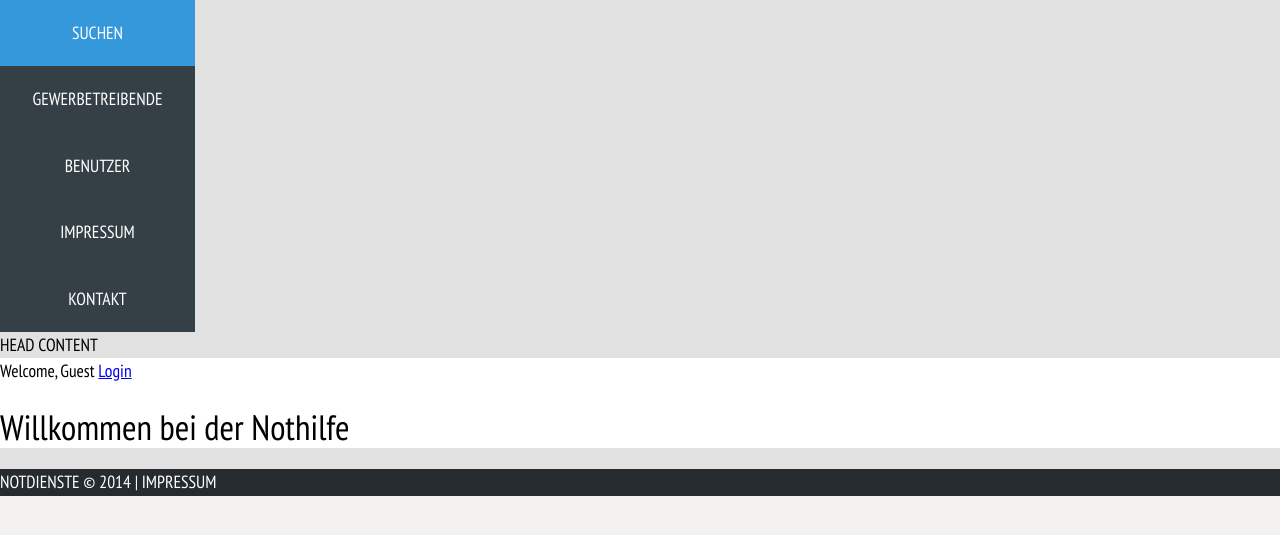
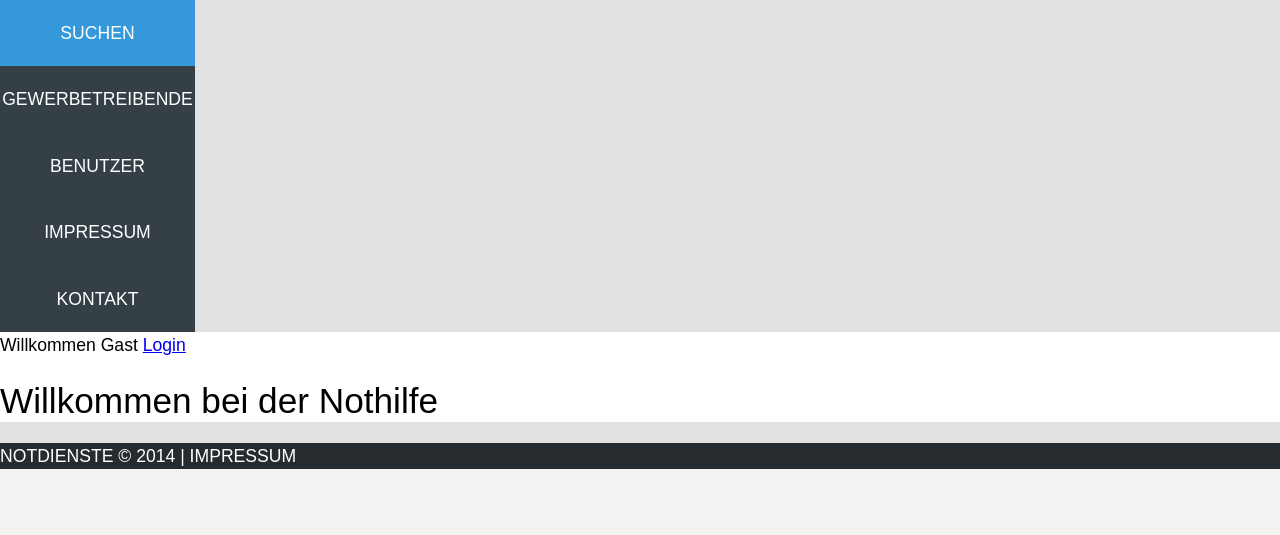
Before and after one commit to sulami/strugz, a Django app: template templates/index.html in a window 1280 px wide. Shown: the top 535 px of the page. Run offline with Django 3.2, Linux system fonts and the light colour scheme; the template is opened without the code that fills it, so the values that code supplies are empty.

Commit message:
templates/skeleton: fix some things, tabs->spaces

```diff
--- a/templates/skeleton.html
+++ b/templates/skeleton.html
@@ -3,12 +3,10 @@
 <head>
     <meta http-equiv="content-type" content="text/html; charset=utf-8">
     {% load staticfiles %}
+    <link href='http://fonts.googleapis.com/css?family=PT+Sans:400,700' rel='stylesheet' type='text/css'>
     <link rel="stylesheet" type="text/css" href="{% static 'nd-style.css' %}">
     <link rel="stylesheet" type="text/css" href="{% static 'nd-responsive.css' %}">
-	<link rel="stylesheet" type="text/css" href="{% static 'fonts/ArchitectsDaughter/stylesheet.css' %}">
-	<link rel="stylesheet" type="text/css" href="{% static 'fonts/PTSansNarrow_bold/stylesheet.css' %}">
-	<link rel="stylesheet" type="text/css" href="{% static 'fonts/PTSansNarrow_regular/stylesheet.css' %}">
-    <title>{% block title %}{% endblock %}Nothilfe</title>
+    <title>{% block title %}{% endblock %}Notdienste</title>
 </head>
 <body>
 <div id="wrapper">
@@ -34,11 +32,9 @@
             </ul>
             <div style="clear:left;"></div>
         </div>
-		<div id="head-cont">
-			HEAD CONTENT
-		</div>
     </header>
     <div id="content">
+        <div id="user">
             {% if user.is_authenticated %}
                 Wilkommen zurück,
                 {% if user.first_name %}
@@ -48,9 +44,10 @@
                 {% endif %}
                     <a href="{% url 'auth_logout' %}">Logout</a>
                 {% else %}
-				Welcome, Guest
+                    Willkommen Gast
                     <a href="{% url 'auth_login' %}">Login</a>
             {% endif %}
+        </div>
         {% block content %}
             Wenn dies sichtbar ist, fehlt der Content-Block.
         {% endblock %}
```
Lines whose indentation alone changed are shown as unchanged.
